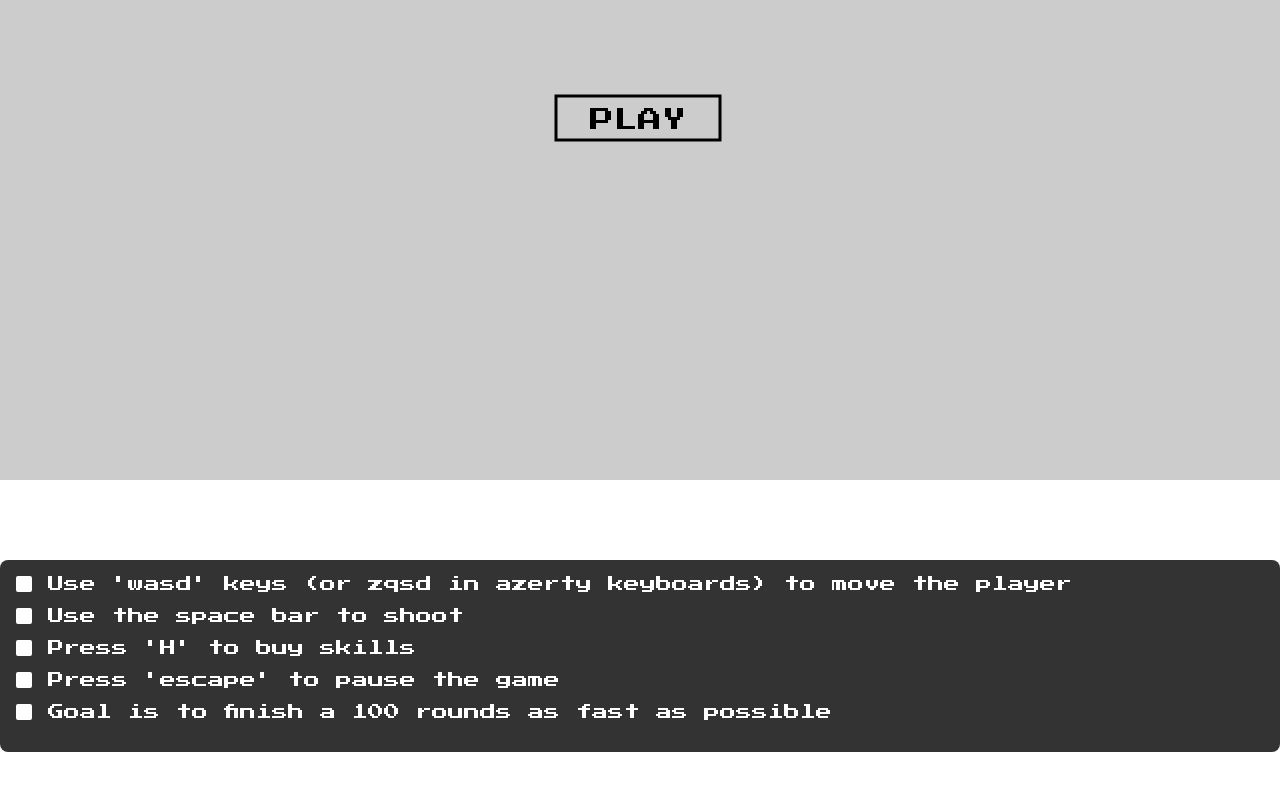
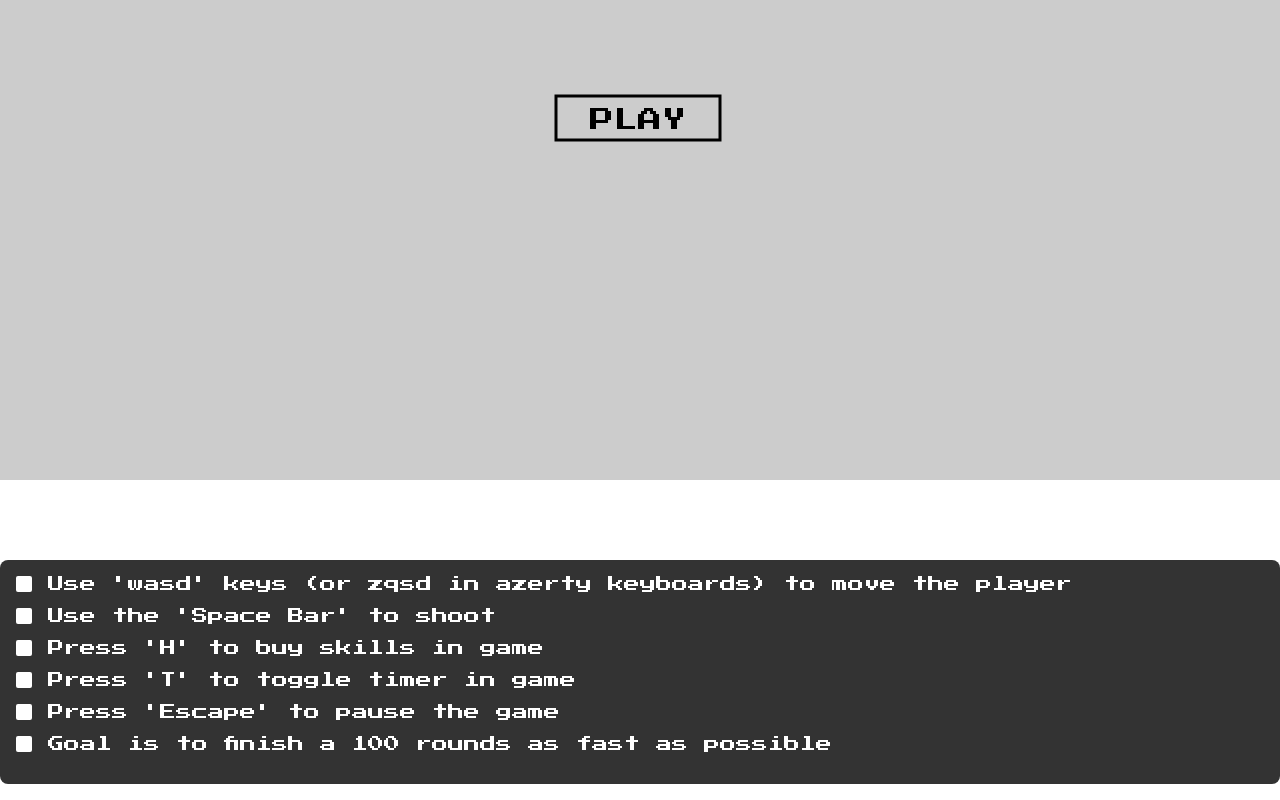
Before and after one commit to MounirAia/Web-Shoot-em-up, a website built with Vite: page index.html in a window 1280 px wide. Shown: the part 464-1264 px from the top of the page. Before the commit the page ends 1232 px from the top, so only its background shows below. Built offline with nearby package versions, Linux system fonts and the light colour scheme.

Commit message:
Update the tutorial section of the game

```diff
--- a/index.html
+++ b/index.html
@@ -75,9 +75,10 @@
                 <canvas id="canvas" width="1280" height="720" style="background-color: #cccccc"></canvas>
                 <ul>
                     <li>Use 'wasd' keys (or zqsd in azerty keyboards) to move the player</li>
-                    <li>Use the space bar to shoot</li>
-                    <li>Press 'H' to buy skills</li>
-                    <li>Press 'escape' to pause the game</li>
+                    <li>Use the 'Space Bar' to shoot</li>
+                    <li>Press 'H' to buy skills in game</li>
+                    <li>Press 'T' to toggle timer in game</li>
+                    <li>Press 'Escape' to pause the game</li>
                     <li>Goal is to finish a 100 rounds as fast as possible</li>
                 </ul>
             </div>
```
